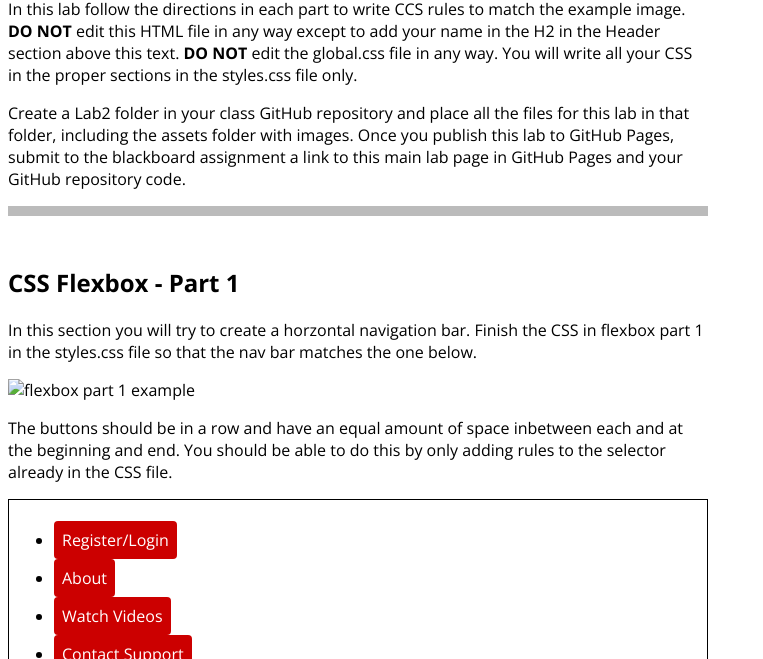
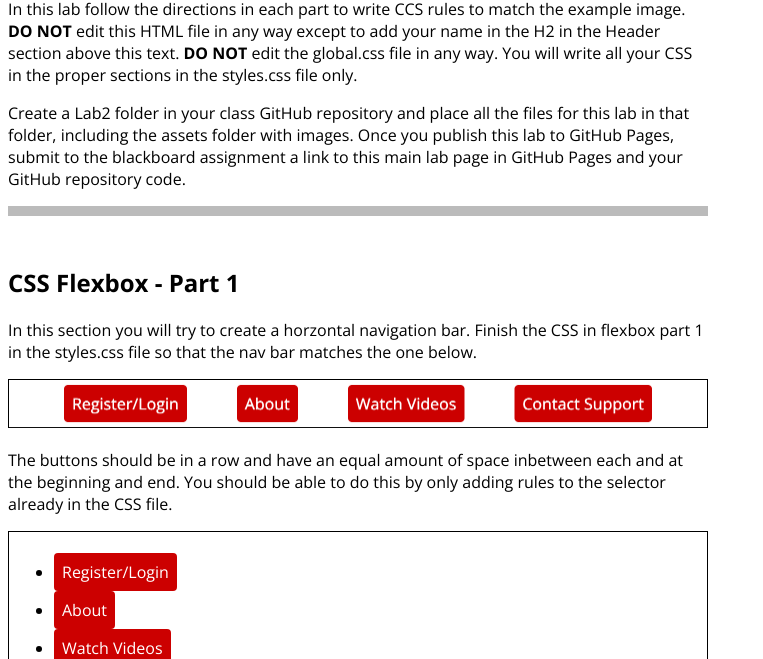
Before and after one commit to prishitameshram/lab2, a plain HTML site: page index.html in a window 1280 px wide. Shown: the part 141-800 px from the top of the page, without its empty margins (0-763 px from the left). Drawn offline with nearby package versions, Linux system fonts and the light colour scheme.

Commit message:
Update index.html

```diff
--- a/index.html
+++ b/index.html
@@ -21,7 +21,7 @@
   <section id="flex-section1" class="w700">
     <h2>CSS Flexbox - Part 1</h2>
     <p>In this section you will try to create a horzontal navigation bar. Finish the CSS in flexbox part 1 in the styles.css file so that the nav bar matches the one below.</p>
-    <img src="assets/flex-p1.png" alt="flexbox part 1 example" width="700">
+    <img src="flex-p1.png" alt="flexbox part 1 example" width="700">
     <p>The buttons should be in a row and have an equal amount of space inbetween each and at the beginning and end. You should be able to do this by only adding rules to the selector already in the CSS file.</p>
     <div class="box">
       <nav>
```
